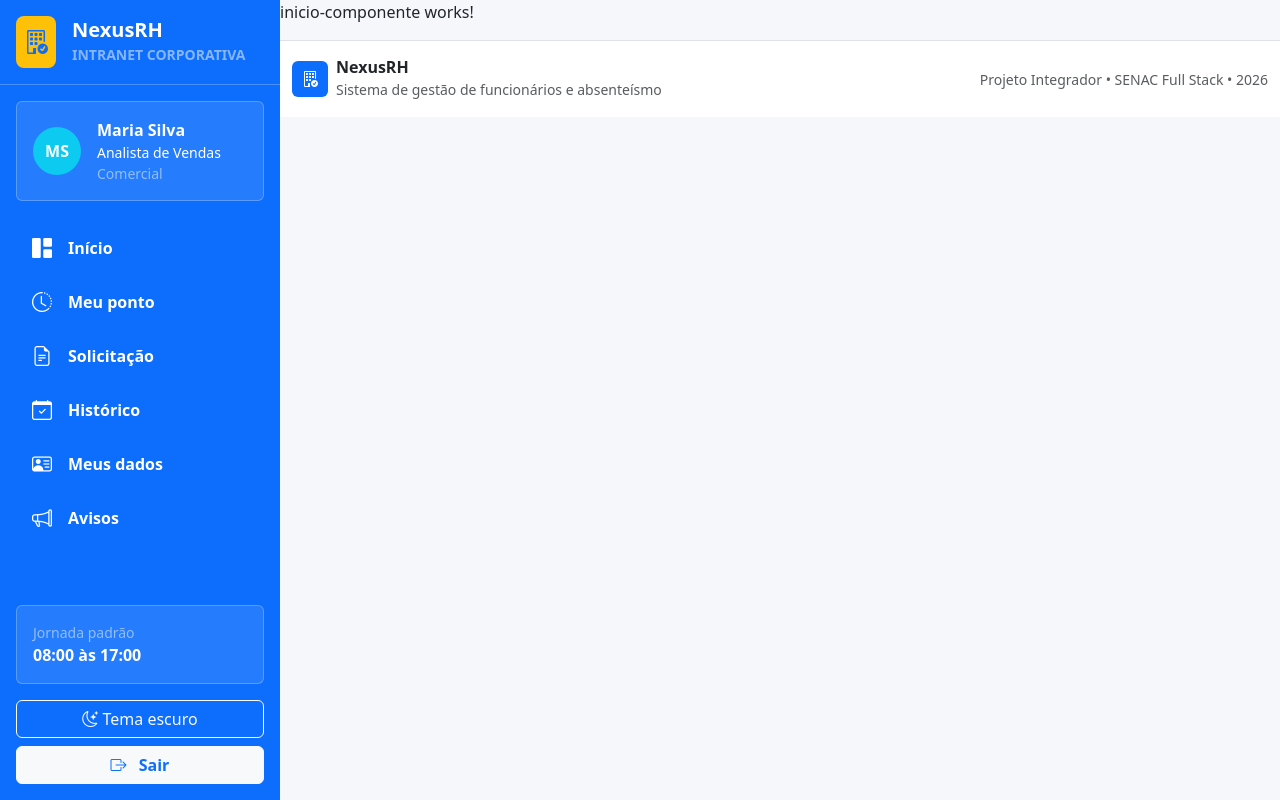
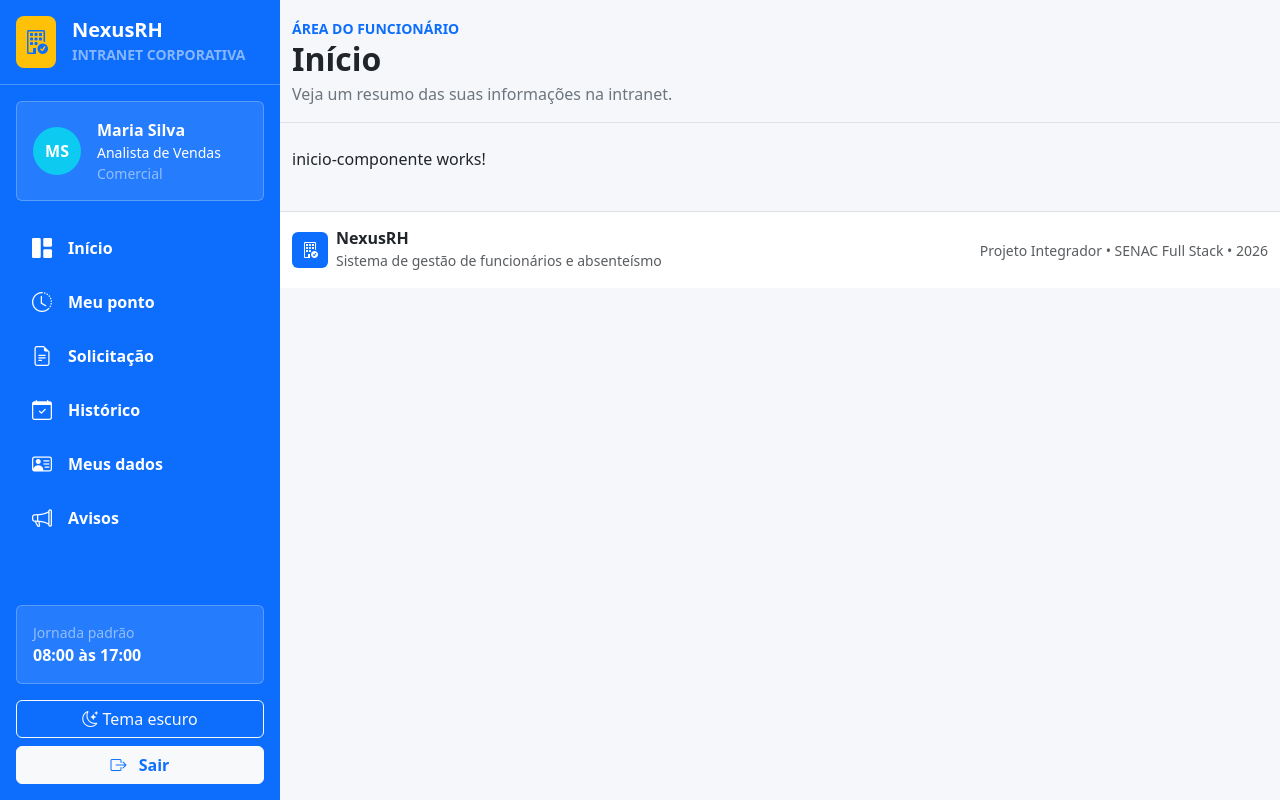
Before and after one commit to gavar-dev/sistema-gestao-absenteismo, an Angular app: page / in a window 1280 px wide. Built offline with nearby package versions, Linux system fonts and the light colour scheme.

Commit message:
feat: Adicionando o header nas pages

```diff
--- a/src/app/app.html
+++ b/src/app/app.html
@@ -1,6 +1,11 @@
 <app-sidebar *ngIf="mostrarSidebar()"></app-sidebar>
 
-<main [class.app-content]="mostrarSidebar()" [class.login-content]="!mostrarSidebar()">
-  <router-outlet></router-outlet>
-  <app-footer-component></app-footer-component>
-</main>
+<div [class.app-content]="mostrarSidebar()" [class.login-content]="!mostrarSidebar()">
+  <app-header-component *ngIf="mostrarSidebar()"></app-header-component>
+
+  <main class="container-fluid py-4">
+    <router-outlet></router-outlet>
+  </main>
+
+  <app-footer-component *ngIf="mostrarSidebar()"></app-footer-component>
+</div>
--- a/src/app/app.ts
+++ b/src/app/app.ts
@@ -3,11 +3,12 @@ import { Router, RouterOutlet } from '@angular/router';
 import { Sidebar } from './shared/sidebar/sidebar';
 import { CommonModule } from '@angular/common';
 import { FooterComponent } from './shared/footer-component/footer-component';
+import { HeaderComponent } from './shared/header-component/header-component';
 
 @Component({
   selector: 'app-root',
   standalone: true,
-  imports: [RouterOutlet, Sidebar, CommonModule, FooterComponent],
+  imports: [RouterOutlet, Sidebar, CommonModule, FooterComponent, HeaderComponent],
   templateUrl: './app.html',
   styleUrl: './app.css'
 })
--- a/src/app/shared/header-component/header-component.css
+++ b/src/app/shared/header-component/header-component.css
@@ -0,0 +1,3 @@
+.app-header {
+  background-color: var(--app-bg);
+}
--- a/src/app/shared/header-component/header-component.html
+++ b/src/app/shared/header-component/header-component.html
@@ -1 +1,19 @@
-<p>header-component works!</p>
+<header class="app-header border-bottom">
+    <div class="container-fluid py-3">
+        <div class="d-flex align-items-start gap-3">
+            <div>
+                <span class="text-primary text-uppercase fw-bold small">
+                    {{ subtitulo }}
+                </span>
+
+                <h1 class="h2 fw-bold mb-1">
+                    {{ titulo }}
+                </h1>
+
+                <p class="mb-0 text-secondary">
+                    {{ descricao }}
+                </p>
+            </div>
+        </div>
+    </div>
+</header>
--- a/src/app/shared/header-component/header-component.ts
+++ b/src/app/shared/header-component/header-component.ts
@@ -1,9 +1,58 @@
 import { Component } from '@angular/core';
+import { NavigationEnd, Router } from '@angular/router';
+import { filter } from 'rxjs';
 
 @Component({
   selector: 'app-header-component',
-  imports: [],
   templateUrl: './header-component.html',
   styleUrl: './header-component.css',
 })
-export class HeaderComponent {}
+export class HeaderComponent {
+  titulo = 'Início';
+  subtitulo = 'Área do funcionário';
+  descricao = 'Acompanhe suas informações principais.';
+
+  constructor(private router: Router) {
+    this.atualizarHeader(this.router.url);
+
+    this.router.events
+      .pipe(filter(event => event instanceof NavigationEnd))
+      .subscribe((event: NavigationEnd) => {
+        this.atualizarHeader(event.urlAfterRedirects);
+      });
+  }
+
+  private atualizarHeader(url: string): void {
+    const headers: Record<string, { titulo: string; descricao: string }> = {
+      '/': {
+        titulo: 'Início',
+        descricao: 'Veja um resumo das suas informações na intranet.',
+      },
+      '/meus-pontos': {
+        titulo: 'Meu ponto',
+        descricao: 'Acompanhe sua jornada, registre os horários do dia e corrija pendências quando necessário.',
+      },
+      '/solicitacao': {
+        titulo: 'Solicitações',
+        descricao: 'Abra solicitações para correção de ponto, férias, justificativas e dados cadastrais.',
+      },
+      '/historico': {
+        titulo: 'Histórico',
+        descricao: 'Consulte seus registros anteriores de ponto e solicitações.',
+      },
+      '/meus-dados': {
+        titulo: 'Meus dados',
+        descricao: 'Visualize suas informações pessoais e profissionais.',
+      },
+      '/avisos': {
+        titulo: 'Avisos',
+        descricao: 'Acompanhe comunicados importantes da empresa.',
+      },
+    };
+
+    const header = headers[url] ?? headers['/'];
+
+    this.titulo = header.titulo;
+    this.descricao = header.descricao;
+  }
+}
```
